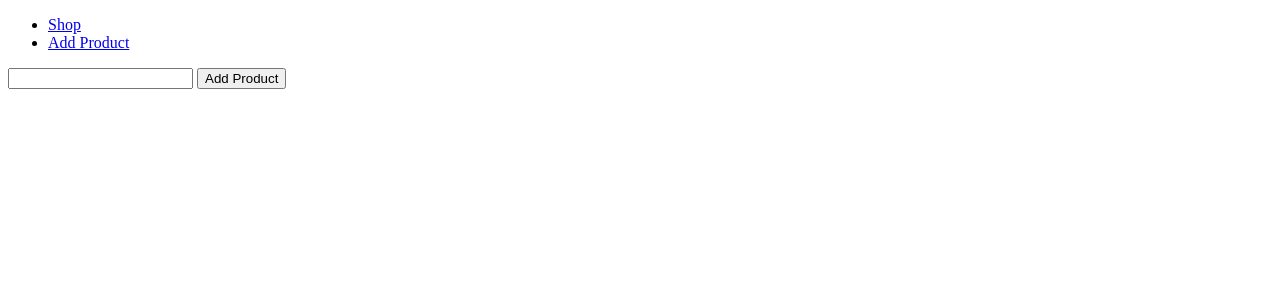
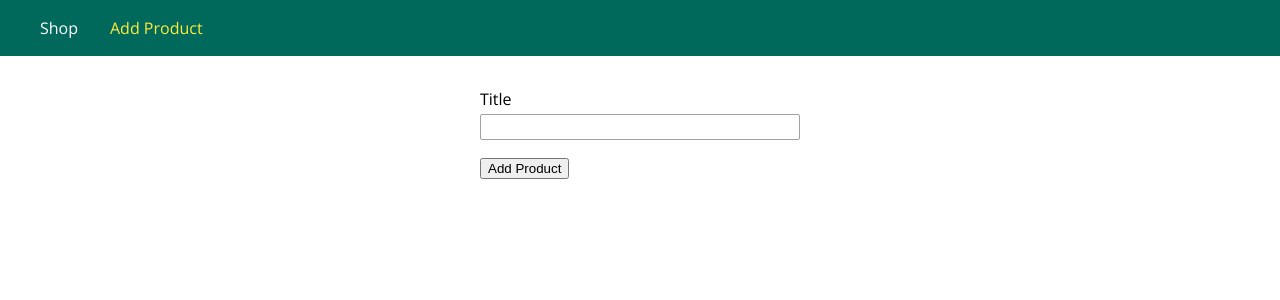
Before and after one commit to venuvoyager/Server-Side, a Node server app: page /admin/add-product in a window 1280 px wide. Shown: the top 300 px of the page. Run offline with Node 20, Linux system fonts and the light colour scheme; some libraries are stand-ins or nearby versions.

Commit message:
Pug and templating

```diff
--- a/Section5/app.js
+++ b/Section5/app.js
@@ -4,17 +4,20 @@ const path = require('path');
 const rootDir = require('./util/path');
 
 const app = express();
+app.set('view engine', 'pug');
+app.set('views', 'views');
 
 const adminRoutes = require('./routes/admin');
 const shopRoutes = require('./routes/shop');
 
 app.use(bodyParser.urlencoded({extended: false}));
+app.use(express.static(path.join(__dirname, 'public')));
 
 app.use('/admin', adminRoutes)
 app.use(shopRoutes)
 
 app.use((req, res, next) => {
-    res.status(404).sendFile(path.join(rootDir, '..', 'views', 'page-not-found.html'));
+    res.status(404).render('404', {pageTitle: 'Page Not Found'});
 });
 
 app.listen(3000);
--- a/Section5/package.json
+++ b/Section5/package.json
@@ -11,6 +11,9 @@
   "license": "ISC",
   "dependencies": {
     "body-parser": "^1.19.0",
-    "express": "^4.17.1"
+    "ejs": "^3.0.1",
+    "express": "^4.17.1",
+    "express-handlebars": "^3.1.0",
+    "pug": "^2.0.4"
   }
 }
--- /dev/null
+++ b/Section5/public/css/form.css
@@ -0,0 +1,57 @@
+/* .form-product {
+    width: 20rem;
+    max-width: 90%;
+    margin: auto;
+}
+
+.form-control {
+    margin: 1rem 0;
+}
+
+.form-control label,
+.form-control input {
+    display: block;
+    width: 100%;
+}
+
+.form-control input {
+    border: 1px solid green;
+    font: inherit;
+    border-radius: 3px;
+}
+
+button {
+    font: inherit;
+    height: 30px;
+    font-size: 14px;
+    border: 1px solid green;
+    border-radius: 3px;
+    background-color: white;
+    color: green;
+}
+
+button:hover {
+    background-color: green;
+    color: white;
+} */
+
+.form-control {
+    margin: 1rem 0;
+}
+
+.form-control label,
+.form-control input {
+    display: block;
+    width: 100%;
+    margin-bottom: 0.25rem;
+}
+
+.form-control input {
+    border: 1px solid #a1a1a1;
+    font: inherit;
+    border-radius: 2px;
+}
+
+.form-control input:focus {
+    outline-color: #00695c;
+}
--- /dev/null
+++ b/Section5/public/css/main.css
@@ -0,0 +1,108 @@
+@import url('https://fonts.googleapis.com/css?family=Open+Sans:400,700');
+
+* {
+  box-sizing: border-box;
+}
+
+body {
+  padding: 0;
+  margin: 0;
+  font-family: 'Open Sans', sans-serif;
+}
+
+main {
+  padding: 1rem;
+  margin: auto;
+}
+
+.main-header {
+  width: 100%;
+  height: 3.5rem;
+  background-color: #00695c;
+  padding: 0 1.5rem;
+}
+
+.main-header__nav {
+  height: 100%;
+  display: flex;
+  align-items: center;
+}
+
+.main-header__item-list {
+  list-style: none;
+  margin: 0;
+  padding: 0;
+  display: flex;
+}
+
+.main-header__item {
+  margin: 0 1rem;
+  padding: 0;
+}
+
+.main-header__item a {
+  text-decoration: none;
+  color: white;
+}
+
+.main-header__item a:hover,
+.main-header__item a:active,
+.main-header__item a.active {
+  color: #ffeb3b;
+}
+
+.grid {
+  display: flex;
+  flex-wrap: wrap;
+  justify-content: space-around;
+  align-items: stretch;
+}
+
+.card {
+  box-shadow: 0 2px 8px rgba(0, 0, 0, 0.26);
+}
+
+.card__header,
+.card__content {
+  padding: 1rem;
+}
+
+.card__header h1,
+.card__content h1,
+.card__content h2,
+.card__content p {
+  margin: 0;
+}
+
+.card__image {
+  width: 100%;
+}
+
+.card__image img {
+  width: 100%;
+}
+
+.card__actions {
+    padding: 1rem;
+    text-align: center;
+}
+
+.card__actions button,
+.card__actions a {
+    margin: 0 0.25rem;
+}
+
+.btn {
+  font: inherit;
+  border: 1px solid #00695c;
+  color: #00695c;
+  background: white;
+  border-radius: 3px;
+  cursor: pointer;
+}
+
+.btn:hover,
+.btn:active {
+  background-color: #00695c;
+  color: white;
+}
--- /dev/null
+++ b/Section5/public/css/product.css
@@ -0,0 +1,25 @@
+.product-form {
+    width: 20rem;
+    max-width: 90%;
+    margin: auto;
+}
+
+.product-item {
+    width: 20rem;
+    max-width: 95%;
+}
+
+.product__title {
+    font-size: 1.2rem;
+    text-align: center;
+}
+
+.product__price {
+    text-align: center;
+    color: #4d4d4d;
+    margin-bottom: 0.5rem;
+}
+
+.product__description {
+    text-align: center;
+}
--- a/Section5/routes/admin.js
+++ b/Section5/routes/admin.js
@@ -6,7 +6,7 @@ const rootDir = require('../util/path');
 const router = express.Router();
 
 router.get('/add-product', (req, res, next) => {
-    res.sendFile(path.join(rootDir, '..', 'views', 'add-product.html'));
+    res.render('add-product', {pageTitle: 'Add Product', path: 'admin/add-product'})
 });
 
 router.post('/add-product', (req, res, next) => {
--- a/Section5/routes/shop.js
+++ b/Section5/routes/shop.js
@@ -6,7 +6,8 @@ const rootDir = require('../util/path');
 const router = express.Router();
 
 router.get('/', (req, res, next) => {
-    res.sendFile(path.join(rootDir, '..', 'views', 'shop.html'));
+    // res.sendFile(path.join(rootDir, '..', 'views', 'shop.html'));
+    res.render("shop", {docTitle: 'Shop', path: '/'})
 })
 
 module.exports = router;
--- /dev/null
+++ b/Section5/views/404.pug
@@ -0,0 +1,4 @@
+extends layouts/main-layout.pug
+
+block content
+    h1 Page Not Found
--- a/Section5/views/add-product.html
+++ b/Section5/views/add-product.html
@@ -5,19 +5,24 @@
     <meta name="viewport" content="width=device-width, initial-scale=1.0">
     <meta http-equiv="X-UA-Compatible" content="ie=edge">
     <title>Document</title>
+    <link rel="stylesheet" href="/css/main.css">
+    <link rel="stylesheet" href="/css/product.css">
 </head>
 <body>
-    <header>
-        <nav>
-            <ul>
-                <li><a href="/">Shop</a></li>
-                <li><a href="/admin/add-product">Add Product</a></li>
+    <header class="main-header">
+        <nav class="main-header__nav">
+            <ul class="main-header__item-list">
+                <li class="main-header__item"><a href="/">Shop</a></li>
+                <li class="main-header__item"><a class="active" href="/admin/add-product">Add Product</a class="active"></li>
             </ul>
         </nav>
     </header>
     <main>
-        <form action="/admin/add-product" method="POST">
-            <input type="text" name="title">
+        <form class="product-form" action="/admin/add-product" method="POST">
+            <div class="form-control">
+                <label for="title">Title</label>
+                <input type="text" name="title" id="title">
+            </div>
             <button type="submit">Add Product</button>
         </form>
     </main>
--- /dev/null
+++ b/Section5/views/add-product.pug
@@ -0,0 +1,12 @@
+extends layouts/main-layout.pug
+block styles
+    link(rel="stylesheet", href="/css/product.css")
+    link(rel="stylesheet", href="/css/form.css")
+block content
+    main
+        form.product-form(action="/admin/add-product", method="POST")
+            .form-control
+                label(for="title") Title
+                input(type="text", name="title")#title
+
+            button(type="submit") Add Product
--- /dev/null
+++ b/Section5/views/layouts/main-layout.pug
@@ -0,0 +1,18 @@
+<!DOCTYPE html>
+html(lang="en")
+    head
+        meta(charset="UTF-8")
+        meta(name="viewport", content="width=device-width, initial-scale=1.0")
+        meta(http-equiv="X-UA-Compatible", content="ie=edge")
+        title #{pageTitle}
+        link(rel="stylesheet", href="/css/main.css")
+        block styles
+    body
+        header.main-header
+                nav.main-header__nav
+                    ul.main-header__item-list
+                        li.main-header__item
+                            a(href="/", class=(path==='/' ? 'active' : '')) Shop
+                        li.main-header__item
+                            a(href="/admin/add-product", class=(path==='admin/add-product' ? 'active' : '')) Add Product
+        block content
```
Also changed, not shown: Section5/views/shop.html (+6 -5 lines), Section5/views/shop.pug (added, +28 -0 lines), Section5/views/includes/end.ejs (added), Section5/views/includes/head.ejs (added), Section5/views/includes/nav-bar.ejs (added), 1 other file.
